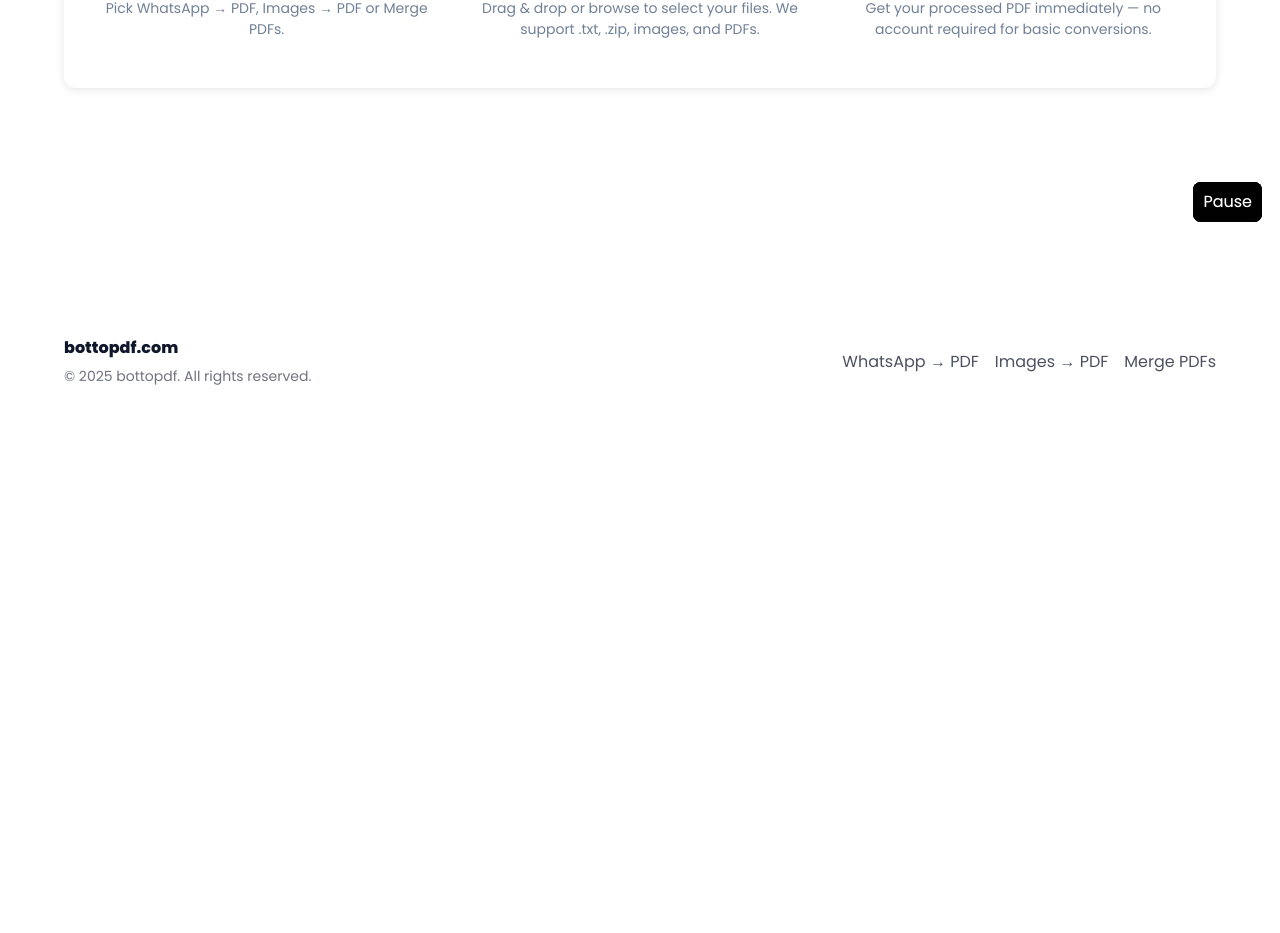
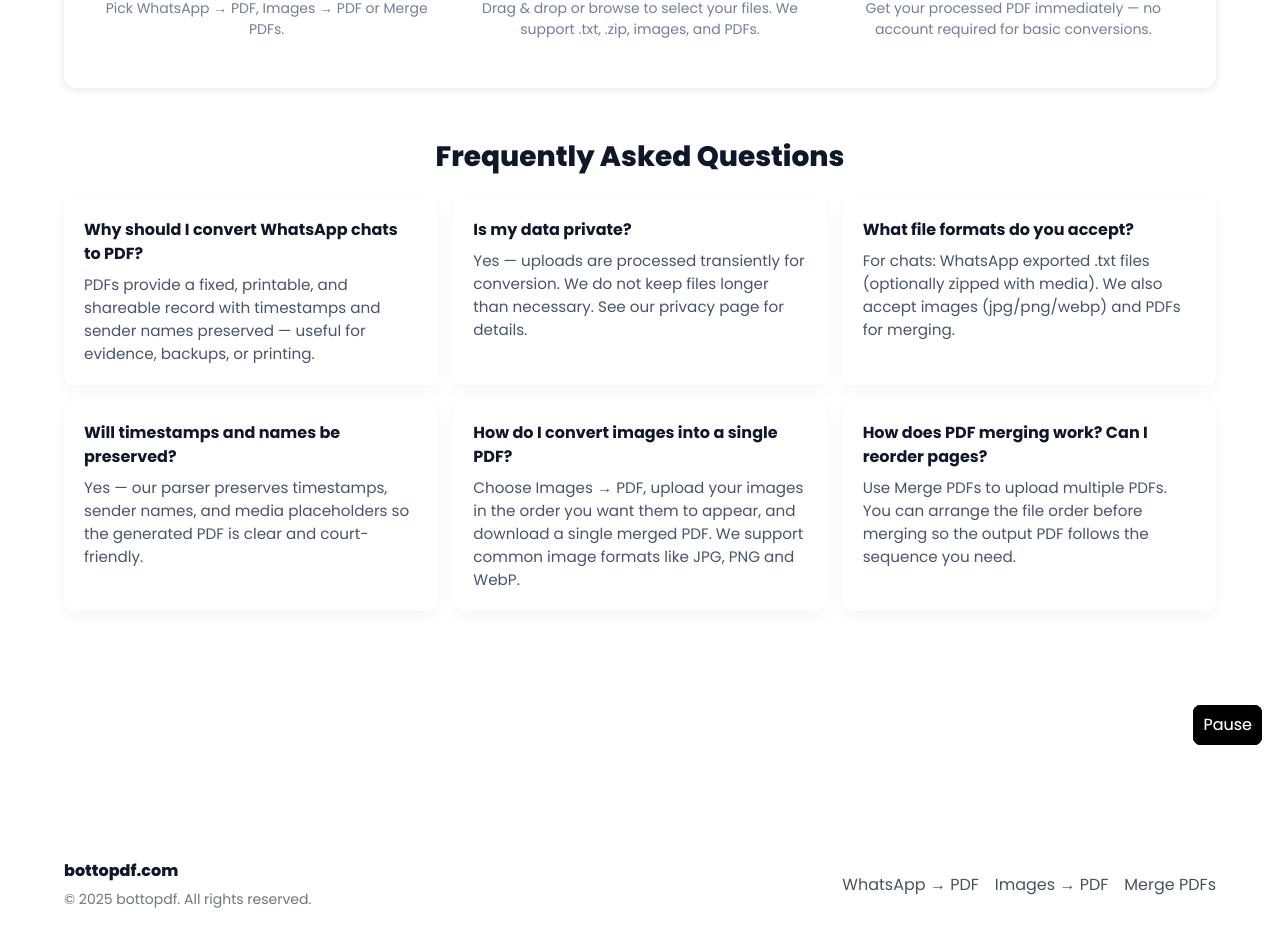
Before and after one commit to abdullahmubin/random-pdf, a Next.js app in the folder frontend/: page / in a window 1280 px wide. Shown: the part 3900-4833 px from the top of the page. Before the commit the page ends 4319 px from the top, so only its background shows below. Built offline with nearby package versions, Linux system fonts and the light colour scheme; no server answers.

Commit message:
ready to fix the design of whatsapp page.

```diff
--- a/frontend/app/page.js
+++ b/frontend/app/page.js
@@ -164,6 +164,41 @@ export default function Home() {
               <motion.div className={styles.step} variants={item}><div className={styles.stepNumber}>3</div><div className={styles.stepContent}><h3>Download</h3><p>Get your processed PDF immediately — no account required for basic conversions.</p></div></motion.div>
             </div>
           </motion.section>
+
+          <motion.section className={styles.faq} variants={item}>
+            <motion.h2>Frequently Asked Questions</motion.h2>
+            <div className={styles.faqGrid}>
+              <div className={styles.faqItem}>
+                <div className={styles.question}>Why should I convert WhatsApp chats to PDF?</div>
+                <div className={styles.answer}>PDFs provide a fixed, printable, and shareable record with timestamps and sender names preserved — useful for evidence, backups, or printing.</div>
+              </div>
+
+              <div className={styles.faqItem}>
+                <div className={styles.question}>Is my data private?</div>
+                <div className={styles.answer}>Yes — uploads are processed transiently for conversion. We do not keep files longer than necessary. See our privacy page for details.</div>
+              </div>
+
+              <div className={styles.faqItem}>
+                <div className={styles.question}>What file formats do you accept?</div>
+                <div className={styles.answer}>For chats: WhatsApp exported .txt files (optionally zipped with media). We also accept images (jpg/png/webp) and PDFs for merging.</div>
+              </div>
+
+              <div className={styles.faqItem}>
+                <div className={styles.question}>Will timestamps and names be preserved?</div>
+                <div className={styles.answer}>Yes — our parser preserves timestamps, sender names, and media placeholders so the generated PDF is clear and court-friendly.</div>
+              </div>
+
+              <div className={styles.faqItem}>
+                <div className={styles.question}>How do I convert images into a single PDF?</div>
+                <div className={styles.answer}>Choose Images → PDF, upload your images in the order you want them to appear, and download a single merged PDF. We support common image formats like JPG, PNG and WebP.</div>
+              </div>
+
+              <div className={styles.faqItem}>
+                <div className={styles.question}>How does PDF merging work? Can I reorder pages?</div>
+                <div className={styles.answer}>Use Merge PDFs to upload multiple PDFs. You can arrange the file order before merging so the output PDF follows the sequence you need.</div>
+              </div>
+            </div>
+          </motion.section>
         </div>
       </main>
     </motion.div>
--- a/frontend/app/page.module.css
+++ b/frontend/app/page.module.css
@@ -423,6 +423,32 @@
   box-shadow: 0 2px 8px rgba(0, 0, 0, 0.1);
 }
 
+/* FAQ */
+.faq {
+  margin: 3rem 0 5rem 0;
+  background: transparent;
+}
+
+.faq h2 { text-align: center; font-size: 1.75rem; font-weight: 800; margin-bottom: 1.25rem; color:#0f172a }
+
+.faqGrid {
+  max-width: 1200px;
+  margin: 0 auto;
+  display: grid;
+  grid-template-columns: repeat(auto-fit, minmax(300px, 1fr));
+  gap: 1rem;
+}
+
+.faqItem {
+  background: white;
+  padding: 1.25rem;
+  border-radius: 10px;
+  box-shadow: 0 6px 18px rgba(2,6,23,0.04);
+}
+
+.question { font-weight: 700; color: #0f172a; margin-bottom: 0.5rem }
+.answer { color: #475569; font-size: 0.95rem; line-height: 1.5 }
+
 .instructions h2 {
   text-align: center;
   font-size: 1.75rem;
```
